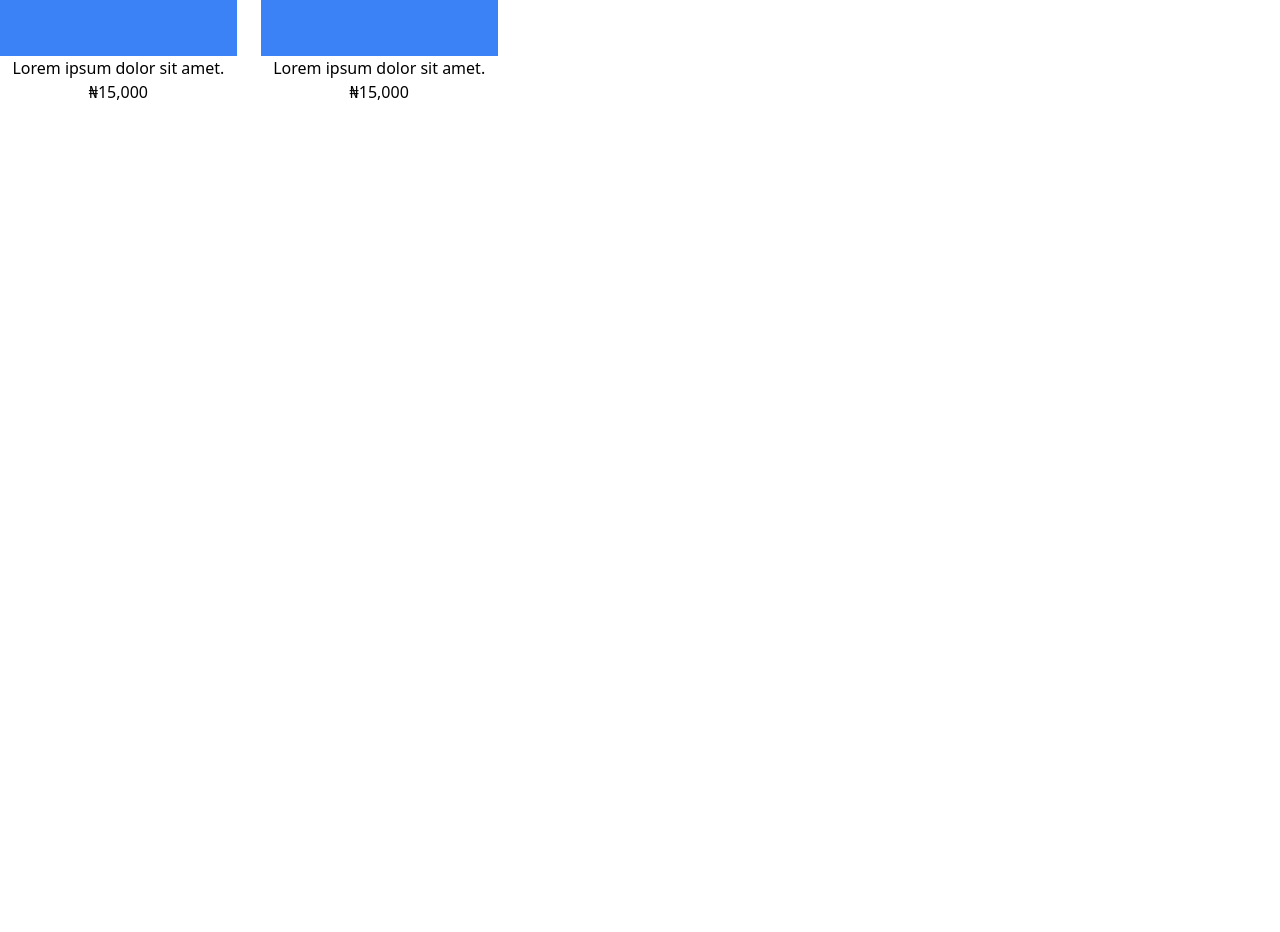
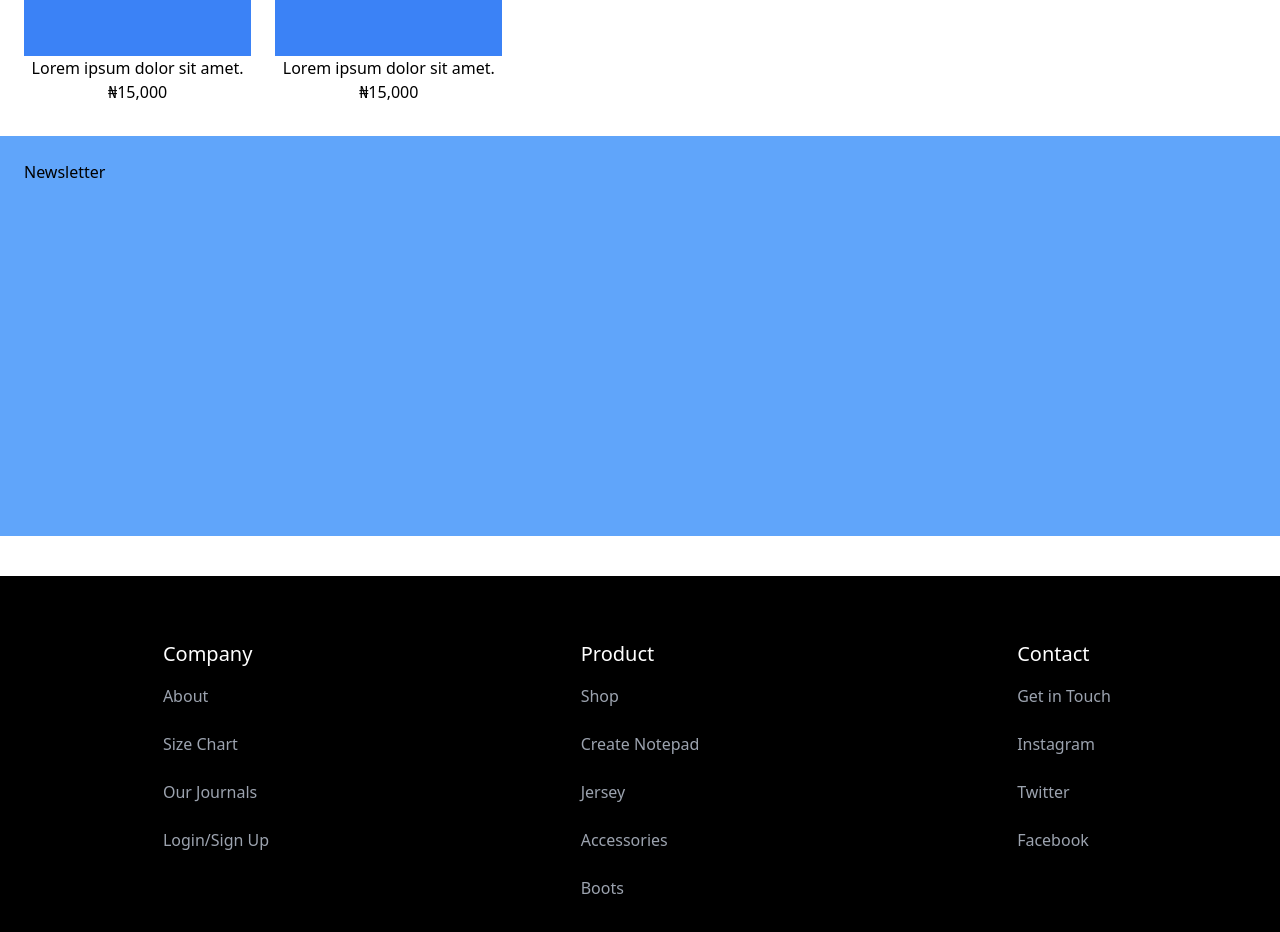
Before and after one commit to Skhalil772/sporty, a Next.js app: page / in a window 1280 px wide. Shown: the part 1920-2852 px from the top of the page. Before the commit the page ends 2024 px from the top, so only its background shows below. Built offline with nearby package versions, Linux system fonts and the light colour scheme.

Commit message:
Footer component

```diff
--- a/src/components/Footer.jsx
+++ b/src/components/Footer.jsx
@@ -1,7 +1,41 @@
 import React from "react";
 
 function Footer() {
-	return <div>Footer</div>;
+	return (
+		<section className="bg-black text-gray-400 font-medium px-6 py-12 text-sm sm:text-base">
+			<div className="mx-auto container grid md:grid-cols-3 gap-10 text-center sm:text-left grid-cols-1 items-start place-items-center">
+				<div>
+					<h3 className="font-medium text-xl py-4 text-white ">Company</h3>
+					<ul className="flex flex-col gap-6">
+						<li>About</li>
+						<li>Size Chart</li>
+						<li>Our Journals</li>
+						<li>Login/Sign Up</li>
+					</ul>
+				</div>
+				<div>
+					<h3 className="font-medium text-xl py-4 text-white">Product</h3>
+					<ul className="flex flex-col gap-6">
+						<li>Shop</li>
+						<li>Create Notepad </li>
+						<li>Jersey </li>
+
+						<li> Accessories</li>
+						<li>Boots</li>
+					</ul>
+				</div>
+				<div>
+					<h3 className="font-medium text-xl py-4 text-white">Contact</h3>
+					<ul className="flex flex-col gap-6">
+						<li>Get in Touch</li>
+						<li>Instagram </li>
+						<li> Twitter</li>
+						<li>Facebook</li>
+					</ul>
+				</div>
+			</div>
+		</section>
+	);
 }
 
 export default Footer;
--- a/src/pages/index.jsx
+++ b/src/pages/index.jsx
@@ -6,6 +6,7 @@ import Navbar from "@/components/Navbar";
 import ImageSlider from "@/components/ImageSlider";
 import HomeGrid from "@/components/HomeGrid";
 import ProductCard from "@/components/ProductCard";
+import Footer from "@/components/Footer";
 
 const inter = Inter({ subsets: ["latin"] });
 
@@ -39,7 +40,7 @@ export default function Home() {
 				</p>
 			</section>
 			<HomeGrid />
-			<section className="grid-cols-5 container mx-auto grid gap-6">
+			<section className="grid-cols-1 px-6 mt-6 mb-20 sm:grid-cols-2 md:grid-cols-3 lg:grid-cols-4 xl:grid-cols-5 container mx-auto grid gap-6">
 				<ProductCard />
 				<ProductCard />
 				<ProductCard />
@@ -48,6 +49,8 @@ export default function Home() {
 				<ProductCard />
 				<ProductCard />
 			</section>
+			<section className="bg-blue-400 h-[50vh] my-10 p-6">Newsletter</section>
+			<Footer />
 		</>
 	);
 }
```
